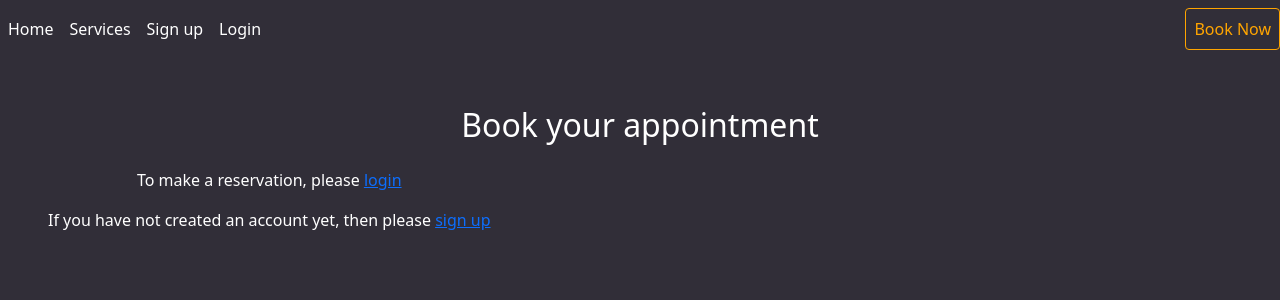
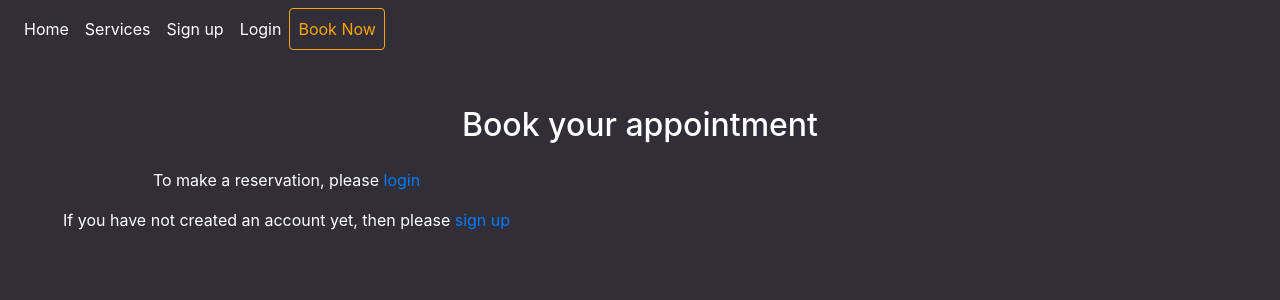
Before and after one commit to LarisaLG/Barbershop, a Django app: page /booknow/ in a window 1280 px wide. Shown: the top 300 px of the page. Run offline with Django 3.2, Linux system fonts and the light colour scheme; some libraries are stand-ins or nearby versions.

Commit message:
fix: add button close for alerts, revert back old bootstrap version

```diff
--- a/templates/base.html
+++ b/templates/base.html
@@ -9,8 +9,8 @@
 
     <!-- Bootstrap CSS -->
 
-    <link href="https://cdn.jsdelivr.net/npm/bootstrap@5.0.2/dist/css/bootstrap.min.css" rel="stylesheet"
-    integrity="sha384-EVSTQN3/azprG1Anm3QDgpJLIm9Nao0Yz1ztcQTwFspd3yD65VohhpuuCOmLASjC" crossorigin="anonymous">
+    <link rel="stylesheet" href="https://cdn.jsdelivr.net/npm/bootstrap@4.6.2/dist/css/bootstrap.min.css"
+        integrity="sha384-xOolHFLEh07PJGoPkLv1IbcEPTNtaed2xpHsD9ESMhqIYd0nLMwNLD69Npy4HI+N" crossorigin="anonymous">
 
     <script src="https://use.fontawesome.com/cb20fb1d61.js"></script>
 
@@ -60,11 +60,11 @@
 </nav>
 
 </header>
-<div class="d-flex justify-content-center align-items-center">
+<div class="d-flex ml-4">
     {% for message in messages %}
     <div class="alert {{ message.tags }} alert-dismissible fade show" id="msg" role="alert">
         {{ message | safe }}
-        <button type="button" class="btn-close" data-bs-dismiss="alert" aria-label="Close"></button>
+        <button type="button" class="btn-close close" data-bs-dismiss="alert">x</button>
     </div>
     {% endfor %}
 </div>
```
